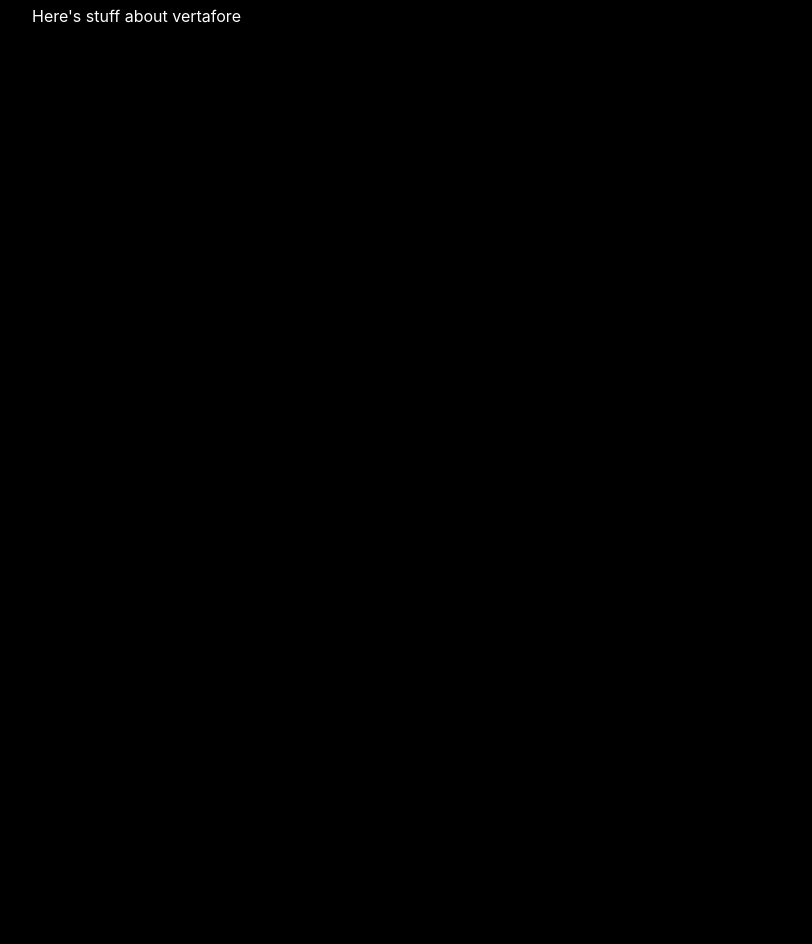
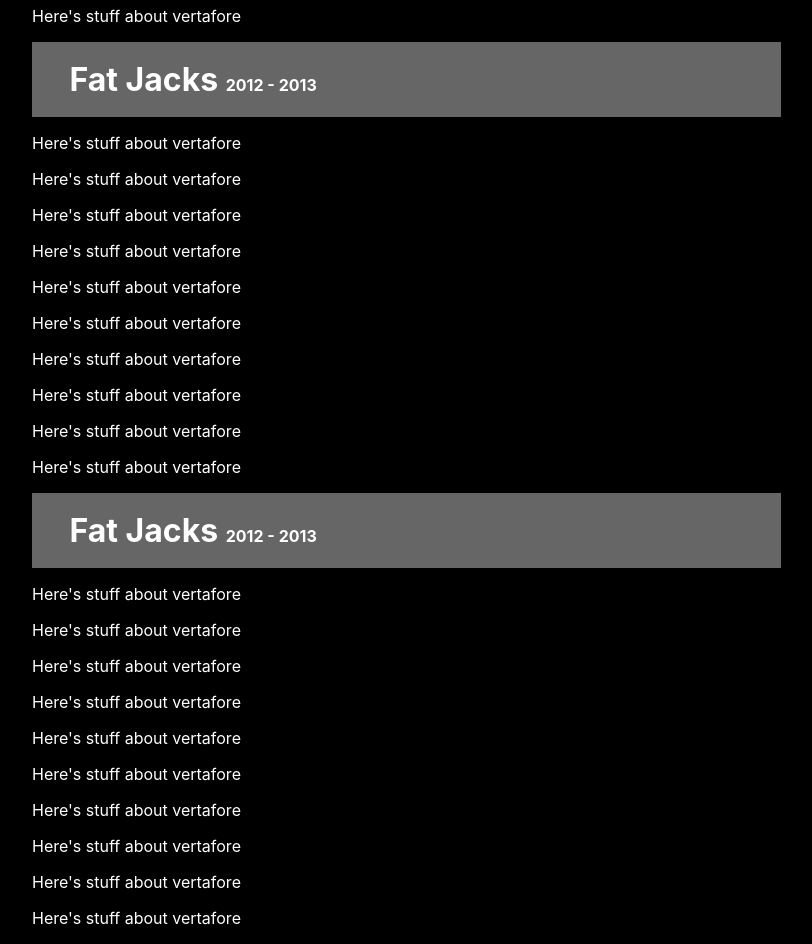
Before and after one commit to TylerBriskie/portfolio-site-redesign, a React (Create React App) app: page /resume in a window 1280 px wide. Shown: the part 1480-2424 px from the top of the page, without its empty margins (32-844 px from the left). Before the commit the page ends 1522 px from the top, so only its background shows below. Built offline with nearby package versions, Linux system fonts and the light colour scheme; a web font is replaced by a local one.

Commit message:
resume sticky headers working

```diff
--- a/src/components/Resume/Resume.jsx
+++ b/src/components/Resume/Resume.jsx
@@ -61,6 +61,39 @@
                       <p>Here's stuff about vertafore</p>
 
                   </section>
+                  <section className="experience">
+                      <header>
+                          <h1>Fat Jacks <span>2012 - 2013</span></h1>
+                      </header>
+                      <p>Here's stuff about vertafore</p>
+                      <p>Here's stuff about vertafore</p>
+
+                      <p>Here's stuff about vertafore</p>
+                      <p>Here's stuff about vertafore</p>
+                      <p>Here's stuff about vertafore</p>
+                      <p>Here's stuff about vertafore</p>
+                      <p>Here's stuff about vertafore</p>
+                      <p>Here's stuff about vertafore</p>
+                      <p>Here's stuff about vertafore</p>
+                      <p>Here's stuff about vertafore</p>
+
+                  </section><section className="experience">
+                  <header>
+                      <h1>Fat Jacks <span>2012 - 2013</span></h1>
+                  </header>
+                  <p>Here's stuff about vertafore</p>
+                  <p>Here's stuff about vertafore</p>
+
+                  <p>Here's stuff about vertafore</p>
+                  <p>Here's stuff about vertafore</p>
+                  <p>Here's stuff about vertafore</p>
+                  <p>Here's stuff about vertafore</p>
+                  <p>Here's stuff about vertafore</p>
+                  <p>Here's stuff about vertafore</p>
+                  <p>Here's stuff about vertafore</p>
+                  <p>Here's stuff about vertafore</p>
+
+              </section>
               </article>
               <aside id="skills-and-proficiencies">
                   <h1>Skills and Proficiencies</h1>
--- a/src/components/Resume/Resume.scss
+++ b/src/components/Resume/Resume.scss
@@ -14,6 +14,12 @@
     width: 65%;
     .experience {
       header {
+        position: -webkit-sticky;
+        position: sticky;
+        top: 150px;
+        @media only screen and (max-width: 1156px){
+          top: 215px;
+        }
         padding: 0 5%;
         display: flex;
         flex-direction: column;
```
